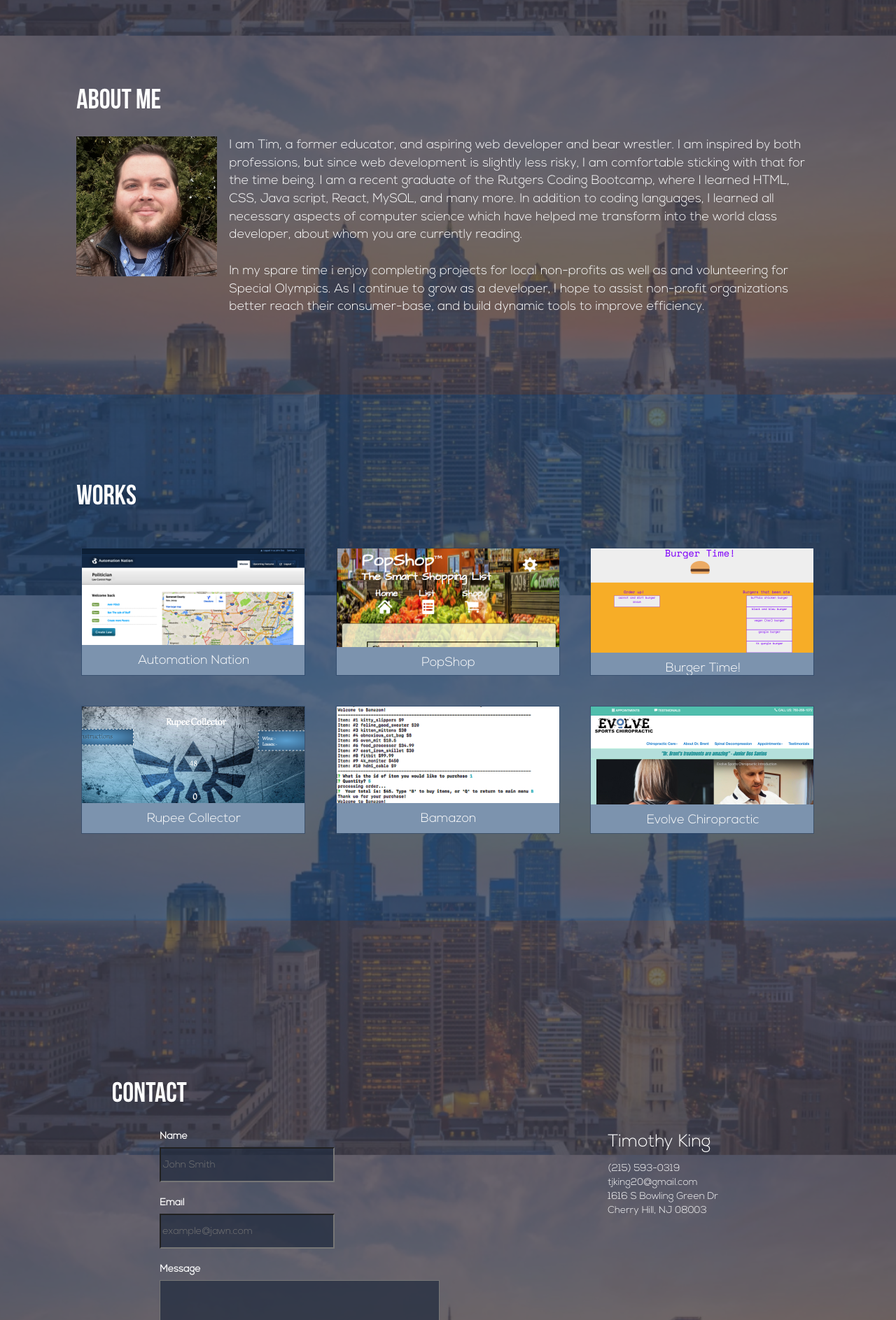
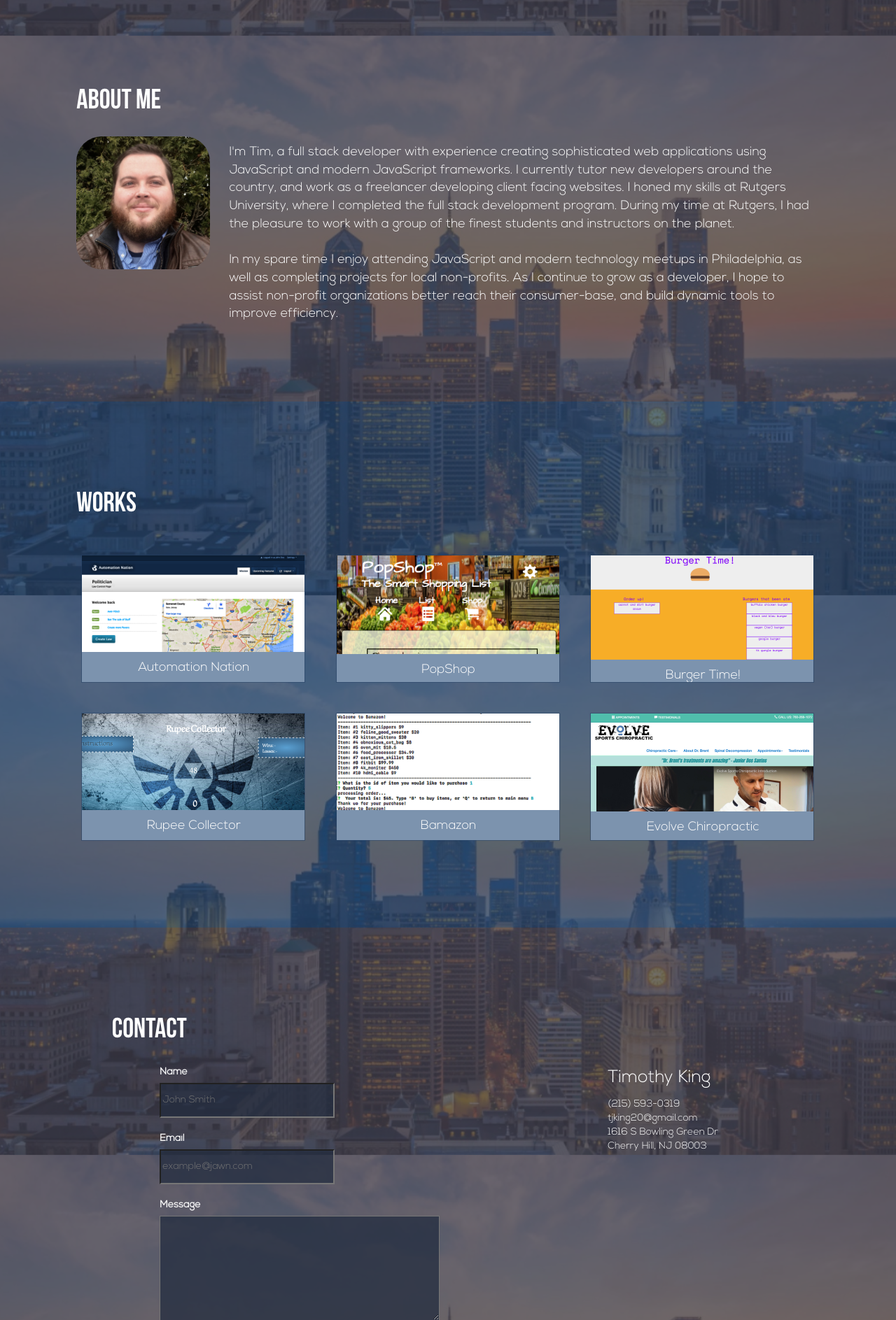
Before and after one commit to tjking20/portfolio, a PHP site: page / in a window 1280 px wide. Shown: the part 749-2636 px from the top of the page at 70% size. Run offline with PHP 8.4, Linux system fonts and the light colour scheme; some libraries are stand-ins or nearby versions.

Commit message:
updated about me section paragraph

```diff
--- a/assets/css/style.css
+++ b/assets/css/style.css
@@ -43,7 +43,11 @@ h2{
 
 a{
 	text-decoration: none;
-	color: inherit;
+	color: white;
+}
+a:hover{
+    text-decoration: none;
+    color: white;
 }
 
 
@@ -56,15 +60,22 @@ a{
     margin-left: 10px;
 }
 
-#initials {
+#initials{
 
 	font-family: bebas-neue;
     font-size: 65px;
-	font-weight: 100;
 	padding: 0px;
 	margin: 0px;
+    /*color: inherit;
+    text-decoration: inherit;*/
+}
 
-}
+/*#initials:hover{
+    color: white;
+    text-decoration: none;
+}*/
+
+
 
 #menu {
     height: 80px;
@@ -137,7 +148,11 @@ a{
 }
 
 #tjk {
-    height: 200px;
+    height: 190px;
+    border-radius: 2em;
+}
+#about-text{
+    margin-top: 10px;
 }
 
 
@@ -193,8 +208,7 @@ a{
 #contact {
     background-color: rgba(63, 60, 74, 0.75);
     width: 100%;
-    padding-top: 16%;
-    /*height: 16%;*/
+    padding-top: 8%;
 }
 
 .contact-form{
--- a/index.html
+++ b/index.html
@@ -69,10 +69,12 @@
                     <img id="tjk" src="assets/images/tjk-image.jpg" alt="Picture of the fabulously handsome Timothy J. King.">
                 </div>
                 <div class="col-lg-8">
-                    <p>I am Tim, a former educator, and aspiring web developer and bear wrestler. I am inspired by both professions, but since web development is slightly less risky, I am comfortable sticking with that for the time being. I am a recent graduate of the Rutgers Coding Bootcamp, where I learned HTML, CSS, Java script, React, MySQL, and many more. In addition to coding languages, I learned all necessary aspects of computer science which have helped me transform into the world class developer, about whom you are currently reading.
-                    <br><br>
-                    In my spare time i enjoy completing projects for local non-profits as well as and volunteering for Special Olympics. As I continue to grow as a developer, I hope to assist non-profit organizations better reach their consumer-base, and build dynamic tools to improve efficiency.
-                    </p>
+                    <div id="about-text">
+                        <p>I'm Tim, a full stack developer with experience creating sophisticated web applications using JavaScript and modern JavaScript frameworks. I currently tutor new developers around the country, and work as a freelancer developing client facing websites. I honed my skills at Rutgers University, where I completed the full stack development program. During my time at Rutgers, I had the pleasure to work with a group of the finest students and instructors on the planet.
+                        <br><br>
+                        In my spare time I enjoy attending JavaScript and modern technology meetups in Philadelphia, as well as completing projects for local non-profits. As I continue to grow as a developer, I hope to assist non-profit organizations better reach their consumer-base, and build dynamic tools to improve efficiency.
+                        </p>
+                    </div>
                 </div>
             </div>
         </section>
```
